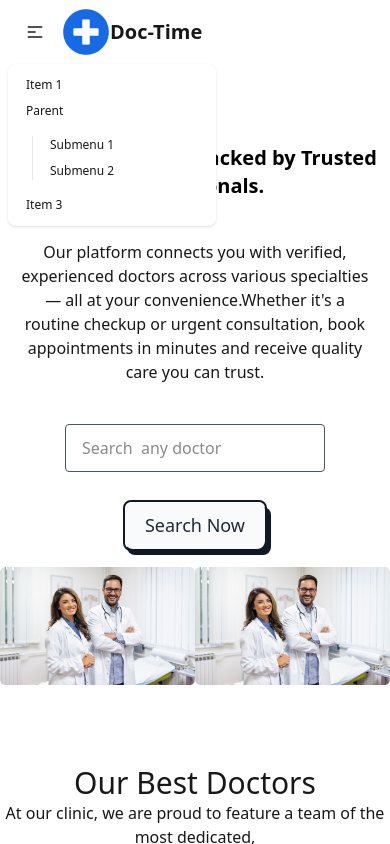
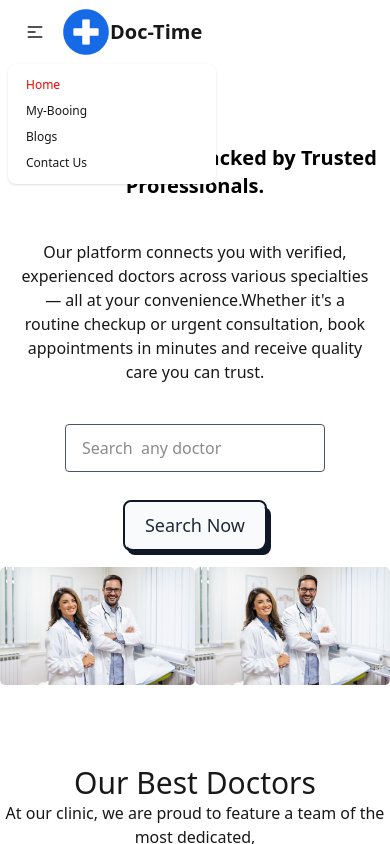
Before and after one commit to yeahieaKhan/doc-time, a React (Vite) app: page / in a window 390 px wide. Both pictures are taken after a click on the button 35 px from the left and 32 px from the top of the page. Shown: the top 844 px of the page. Built offline with nearby package versions, Linux system fonts and the light colour scheme.

Commit message:
all most done the assignment

```diff
--- a/src/components/pages/Navbar.jsx
+++ b/src/components/pages/Navbar.jsx
@@ -30,23 +30,26 @@ const Navbar = () => {
               tabIndex={0}
               className="menu menu-sm dropdown-content bg-base-100 rounded-box z-1 mt-3 w-52 p-2 shadow"
             >
+              <NavLink to={"/"}>
                 <li>
-                <a>Item 1</a>
+                  <a>Home</a>
                 </li>
+              </NavLink>
+              <NavLink to={"/mybooking"}>
                 <li>
-                <a>Parent</a>
-                <ul className="p-2">
+                  <a>My-Booing</a>
+                </li>
+              </NavLink>
+              <NavLink to={"blogs"}>
                 <li>
-                    <a>Submenu 1</a>
+                  <a>Blogs</a>
                 </li>
+              </NavLink>
+              <NavLink to={"contact"}>
                 <li>
-                    <a>Submenu 2</a>
+                  <a>Contact Us</a>
                 </li>
-                </ul>
-              </li>
-              <li>
-                <a>Item 3</a>
-              </li>
+              </NavLink>
             </ul>
           </div>
           <div>
```
Lines whose indentation alone changed are shown as unchanged.
